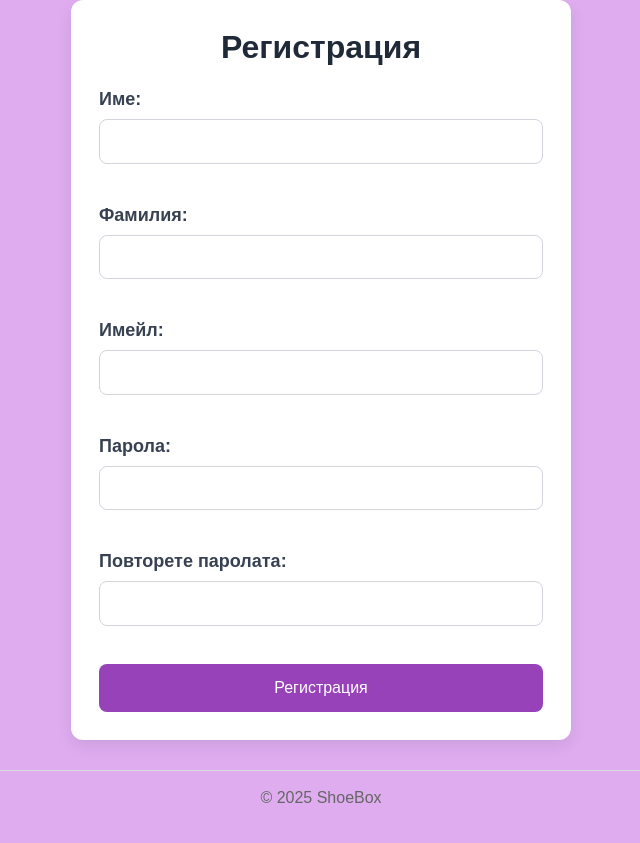
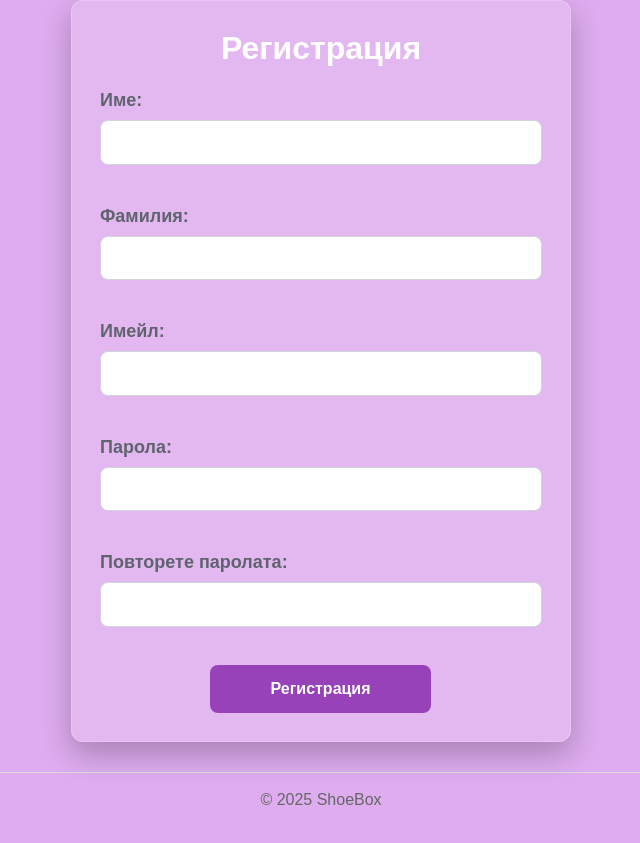
Before and after one commit to MIDimova21/ShoesProject, a Flask app: page /register in a window 1280 px wide. Shown: the part 129-972 px from the top of the page, without its empty margins (319-959 px from the left). Before the commit the page ends 932 px from the top, so only its background shows below. Run offline with Flask 3, Linux system fonts and the light colour scheme; some libraries are stand-ins or nearby versions.

Commit message:
Fix issues with frontend

```diff
--- a/FlaskProject/controllers/cart_controller.py
+++ b/FlaskProject/controllers/cart_controller.py
@@ -37,7 +37,6 @@ def add_to_cart(product_id):
         return redirect(url_for("catalog.show_catalog"))
 
     cart_service.add_to_cart(product.product_id, size)
-    flash(f"{product.name} (Размер {size}) добавен към количката!")
 
     return redirect(url_for("catalog.show_catalog"))
 
--- a/FlaskProject/static/auth.css
+++ b/FlaskProject/static/auth.css
@@ -9,10 +9,11 @@
 
 
 .form-card {
-  background: #ffffff;
+  background: rgba(255, 255, 255, 0.15);
   padding: 28px;
   border-radius: 12px;
-  box-shadow: 0 6px 16px rgba(0,0,0,0.08);
+  box-shadow: 0 12px 30px rgba(0, 0, 0, 0.25);
+  border: 1px solid rgba(255, 255, 255, 0.2);
   width: 100%;
   max-width: 500px;
 }
@@ -22,7 +23,7 @@
   text-align: center;
   margin-bottom: 20px;
   font-weight: 600;
-  color: #1f2937;
+  color: #ffffff;
 }
 
 
@@ -31,7 +32,7 @@
   margin-bottom: 6px;
   font-size: 18px;
     font-weight: bold;
-  color: #374151;
+  color: #5e636e;
 }
 .form-card input,
 .form-card select {
@@ -44,20 +45,21 @@
   transition: border 0.2s, box-shadow 0.2s;
 }
 .form-card input:focus {
-  border-color: #2563eb;
-  box-shadow: 0 0 0 3px rgba(37,99,235,0.15);
   outline: none;
+  border-color: #9742b8;
+  box-shadow: 0 0 0 3px rgba(151, 66, 184, 0.1);
 }
 
 .form-card button {
-  width: 100%;
+  width: 50%;
+  margin-left: 110px;
   padding: 12px;
   background: #9742b8;
   color: #ffffff;
   border: none;
   border-radius: 8px;
   font-size: 16px;
-  font-weight: 500;
+  font-weight: 600;
   cursor: pointer;
   transition: background 0.2s, transform 0.1s;
 }
--- a/FlaskProject/static/base.css
+++ b/FlaskProject/static/base.css
@@ -64,8 +64,9 @@ header {
 }
 
 .search button {
-  padding: 10px 16px;
+  padding: 8px 12px;
   background: #9742b8;
+  margin-left: 10px;
   border: none;
   border-radius: 8px;
   color: #ffffff;
@@ -93,15 +94,3 @@ footer {
   border-radius: 6px;
   margin: 10px 0;
 }
-.flash-success {
-  background: #dcfce7;
-  color: #166534;
-}
-.flash-error {
-  background: #fee2e2;
-  color: #991b1b;
-}
-.flash-info {
-  background: #dbeafe;
-  color: #1e3a8a;
-}
--- a/FlaskProject/static/checkout.css
+++ b/FlaskProject/static/checkout.css
@@ -42,7 +42,7 @@
 }
 
 .checkout-card input {
-    width: 93%;
+    width: 100%;
 }
 
 .checkout-card input:focus,
--- a/FlaskProject/static/profile.css
+++ b/FlaskProject/static/profile.css
@@ -37,10 +37,10 @@
 }
 
 .settings-form input:focus {
+  background: rgba(255, 255, 255, 0.35);
   outline: none;
-  background: rgba(255, 255, 255, 0.35);
-  border-color: #7dc6ff;
-  box-shadow: 0 0 8px rgba(0, 123, 255, 0.5);
+  border-color: #9742b8;
+  box-shadow: 0 0 0 3px rgba(151, 66, 184, 0.1);
 }
 
 .settings-form button {
--- a/FlaskProject/templates/base.html
+++ b/FlaskProject/templates/base.html
@@ -18,7 +18,7 @@
             <div class="nav-left">
               <a href="{{ url_for('catalog.show_catalog') }}"><h1>ShoeBox</h1></a>
 
-              {% if current_user.is_authenticated %}
+              {% if current_user.is_authenticated and request.endpoint == 'catalog.show_catalog'%}
                 <form class="search" method="GET" action="{{ url_for('catalog.show_catalog') }}">
                   <input type="text" name="query" placeholder="Търси..." value="{{ search_query or '' }}">
                   <button class="search" type="submit">Търси</button>
--- a/FlaskProject/templates/checkout.html
+++ b/FlaskProject/templates/checkout.html
@@ -8,7 +8,7 @@
 {% block content %}
 <div class="checkout-wrapper">
   <div class="checkout-card">
-    <h2>Checkout</h2>
+    <h2>Приключи поръчката</h2>
 
     <form method="POST">
       <label for="address">Адрес за доставка:</label>
```
Also changed, not shown: FlaskProject/services/order_service.py (+8 -6 lines), FlaskProject/static/catalog.css (+1 -21 lines), FlaskProject/static/images/Mariela_pfp.png (added), FlaskProject/static/images/images.jpg (added).
